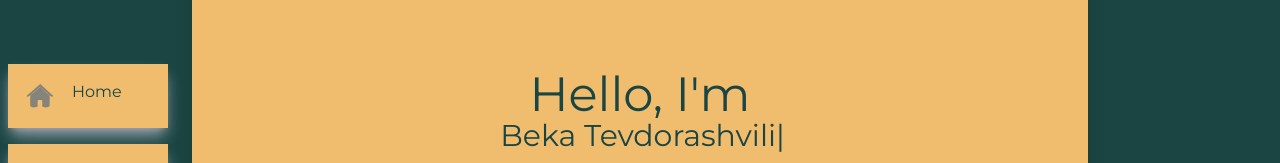
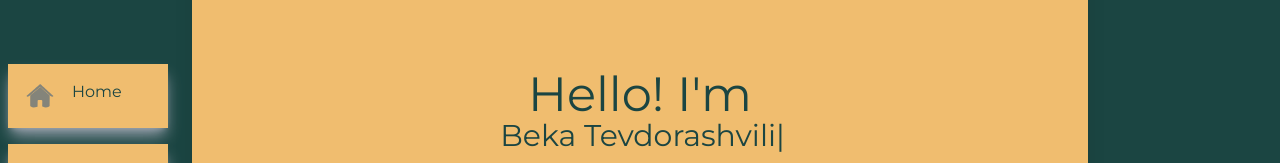
Before and after one commit to bekatev/portfolio, a React (Vite) app: page / in a window 1280 px wide. Shown: the part 144-307 px from the top of the page. Built offline with nearby package versions, Linux system fonts and the light colour scheme.

Commit message:
update main

```diff
--- a/src/components/Main.jsx
+++ b/src/components/Main.jsx
@@ -16,7 +16,7 @@ const Main = () => {
       <div className="w-11/12 h-screen object-cover bg-bckg" />
       <div className="sm:max-w-[70vw] max-w-[90vw] max-h-[600px] m-auto h-full w-full bg-primary flex flex-col justify-center items-center absolute top-[50%] left-[50%] -translate-y-1/2 -translate-x-1/2 rounded-xl shadow-xl">
         <h1 className="text-2xl md:text-4xl xl:text-5xl text-bckg text-center">
-          Hello, I'm
+          Hello! I'm
         </h1>
         <h2 className="flex text-lg md:text-xl xl:text-3xl text-bckg">
           <TypeAnimation
```
